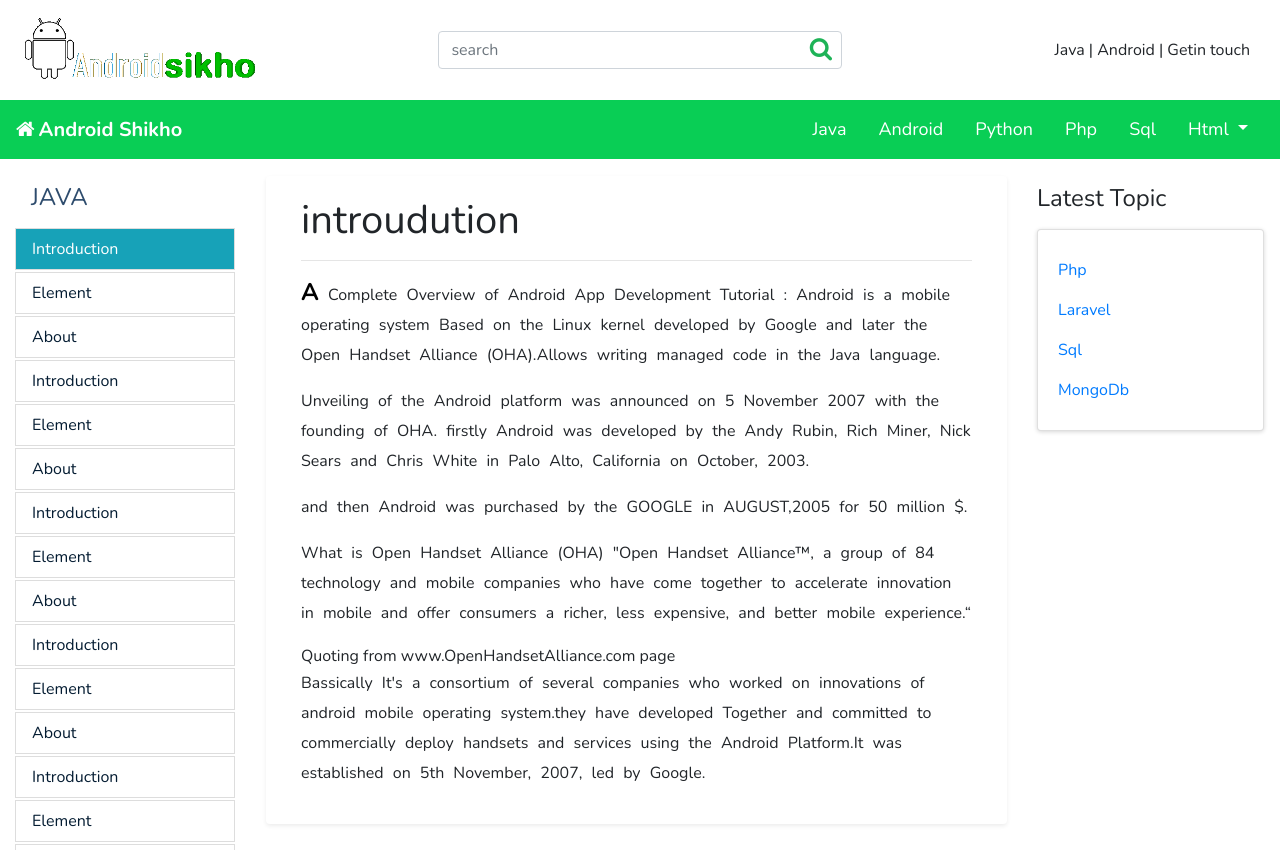
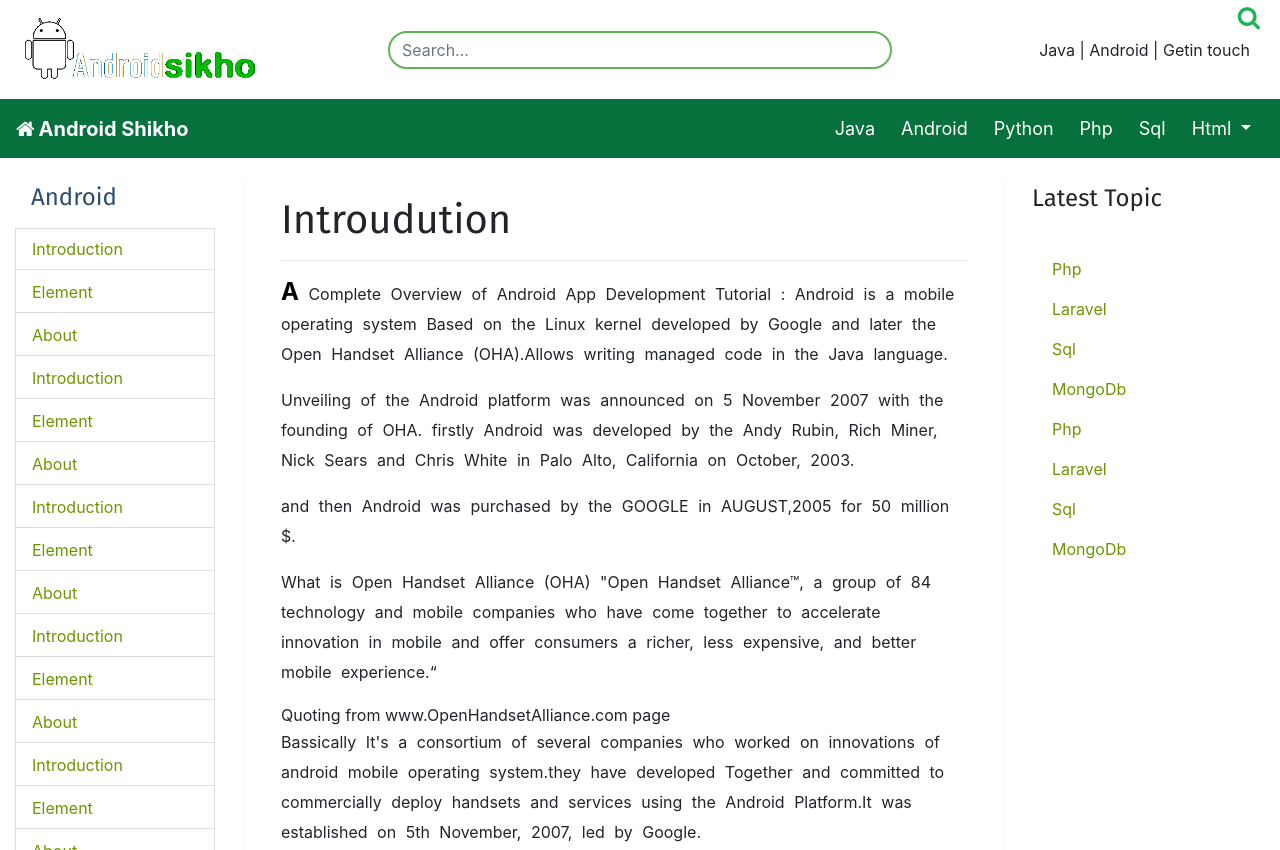
Before and after one commit to prabhat081/androidSikho, a plain HTML site: page index.html in a window 1280 px wide. Shown: the top 850 px of the page. Drawn offline with nearby package versions, Linux system fonts and the light colour scheme.

Commit message:
fully responsive chage

```diff
--- a/css/style.css
+++ b/css/style.css
@@ -1,17 +1,23 @@
-@import url('https://fonts.googleapis.com/css2?family=Nunito:ital,wght@0,300;0,400;0,700;1,500&display=swap');
+@import url('https://fonts.googleapis.com/css2?family=Fira+Sans&family=Source+Code+Pro:wght@300&display=swap');
+@import url('https://fonts.googleapis.com/css2?family=Montserrat:wght@300&display=swap');
+@import url('https://fonts.googleapis.com/css2?family=Roboto:wght@300&display=swap');
 *{
 	padding: 0;
 	margin: 0;
 	box-sizing: border-box;
-	font-family: 'Nunito', sans-serif;
 }
 *:focus{
 	outline: none !important;
 	box-shadow: none !important;
 }
+h1,h2,h3,h4,h5{
+	font-family: 'Fira Sans', sans-serif;
+	font-weight: bold;
+}
 body{
 	overflow-x: hidden;
 }
+/* start top header coding */
 .top-header{
 	width: 100%;
 	display: flex;
@@ -29,31 +35,34 @@ body{
 }
 .search-box{
 	width: 40%;
+	margin: 0 auto;
 	position: relative;
 }
-.search-box input{
-	margin: 0 auto !important;
-}
 .search-icon{
-	position:absolute;
+	position:fixed;
 	top:5px;
-	right: 60px;
+	right: 20px;
 	cursor: pointer;
 	color: #1eb357;
 	font-size: 24px;
 }
-
+.search-box input{
+	border-radius: 50px !important;
+	border:none !important;
+	border: 2px solid #5FB457 !important;
+}
 .right-box{
 	width: 30%;
 	text-align: right;
 	padding: 0px 20px;
 }
-.search-box input{
-	width: 500px;
-}
+
+/* end top header coding */
+
+/* start navbar coding */
 nav{
-	background: #09ce55!important;
-	margin-top: 100px !important;
+	background: #06713D!important;
+	margin-top: 99px !important;
 	position: relative;
 }
 .dropdown-menu{
@@ -69,8 +78,7 @@ nav{
 }
 nav .nav-link{
 	color: white !important;
-	margin: 0px 8px;
-	font-weight: 300;
+	margin: 0px 5px;
 	font-size: 18px;
 	transition: 0.5s;
 }
@@ -81,44 +89,74 @@ nav .nav-link{
 nav .nav-link:hover{
 	color: #FF3C41 !important;
 }
+
+/* end navbar coding */
+
+/* start main content coding */
 .main{
 	display: flex;
 	margin-top: 160px;
+	position: relative;
 }
 .menu-left{
-	min-width: 250px;
+	min-width: 200px;
 	padding: 15px;
 	width: 250px;
-	height: 100vh;
-	overflow-y: scroll;
+	height: auto;
 	background: #fff;
 	transition: 0.5s;
 }
 #menu-icon{
 	position: fixed;
-	top: 310px;
-	left: 0px;
-	font-size: 18px;
+	top: 360px;
+	left:0px;
+	font-size: 24px;
 	background: #09ce55;
-	padding: 10px 15px;
+	padding: 5px 12px;
+	font-weight: bold;
 	color: #fff;
 	cursor: pointer;
 	display: none;
 	z-index: 100;
 }
-
+.menu-left ul{
+	border: 1px solid #ddd;
+}
 .menu-left .nav-item{
 	border: none !important;
 	margin-bottom: 2px !important;
-	border: 1px solid #ddd !important;
+	border-bottom: 1px solid #ddd !important;
 }
 .menu-left .nav-link{
-	color: #041C32;
+	color: #6C9600;
 	transition: 0.5s;
 }
-.menu-left .nav-link:hover{
-	color: #30D46F;
+
+.menu-content{
+	width: 90%;
+	overflow-x: hidden;
 }
+.menu-left h4{
+	color:#2E4C6D;
+}
+.menu-content p{
+	line-height: 30px;
+	word-spacing: 5px;
+}
+.first-letter{
+	color:black;
+	font-size: 24px;
+	font-weight: 700;
+}
+.menu-right ul{
+	border:none !important;
+}
+.menu-right ul li a{
+	color: #6C9600;
+}
+
+/* end main content coding */
+
 /* scroll bar  */
 .menu-left::-webkit-scrollbar-track{
 	box-shadow: inset 0 0 6px rgba(0,0,0,0.3);
@@ -135,77 +173,15 @@ nav .nav-link:hover{
 	box-shadow: inset 0 0 6px rgba(0,0,0,.3);
 	background-color: #ddd;
 }
-.menu-content{
-	width: 90%;
-	overflow-x: hidden;
-}
-.menu-left h4{
-	color:#2E4C6D;
-}
-.menu-content p{
-	line-height: 30px;
-	word-spacing: 5px;
-}
-.first-letter{
-	color:black;
-	font-size: 24px;
-	font-weight: 700;
-}
-@media only screen and (max-width:768px){
-	.menu-content{
-		width:100%;
-	}
 
-	#menu-icon{
-		display: block;
-	}
-	.menu-left{
-		position: fixed;
-		min-width: 0px;
-		padding: 0px;
-		width: 0px;
-		z-index: 1;
-		width: 0px;
-	}
-	.search-icon{
-		right: 200px;
-	}
+/* end scrollbar coding */
 
-}
-@media only screen and (min-width:992px){
-	.search-box input{
-		width: 80%;
-	}
-	.search-icon{
-		right: 60px;
-	}
-}
-@media only screen and (max-width:425px){
-	.search-icon{
-		right: 20px;
-	}
-}
-
-@media only screen and (max-width:600px){
-	.search-icon{
-		right: 30px;
-	}
-}
-.side-navlink .nav-link{
- 	color: black;
-	 margin: 0;
-	 padding: 5px 10px;
-}
-.side-navlink h4{
-	font-weight: 700;
-	font-size: 30px;
-}
-
+/* start footer coding */
 footer{
 	width: 100%;
 	height: auto;
-	/* background: #040303; */
-	background: #060606;
+	background: #0c0c0c;
+	font-family: 'Source Code Pro', monospace;
 }
 footer h4{
 	color: honeydew;
@@ -222,8 +198,8 @@ footer .nav-link{
 	color: #BFBFBF;
 	transition: 0.5s;
 }
-footer .nav-link:hover{
-	color: #FF3C41 !important;
+.nav-link:hover{
+	color: #f1484e !important;
 }
 footer i{
 	color: #fff;
@@ -259,8 +235,9 @@ footer i{
 	color: #fff;
 }
 
+/* end footer coding */
 
-/* responsive coding */
+/* start responsive coding */
 
 @media only screen and (max-width: 768px){
 	nav{
@@ -284,10 +261,26 @@ footer i{
 		padding: 15px 0px;
 		text-align: center;
 	}
-	.search-box input{
-		width: 370px;
-	}
 	.main{
 		margin-top: 285px !important;
 	}
+	.menu-content{
+		width:100%;
+	}
+
+	#menu-icon{
+		display: block;
+	}
+	.menu-left{
+		overflow-y: scroll;
+		position: fixed;
+		min-width: 0px;
+		height: 100vh;
+		padding: 0px;
+		width: 0px;
+		z-index: 1;
+		width: 0px;
+	}
 }
+
+/* end responsive coding */
--- a/index.html
+++ b/index.html
@@ -21,7 +21,7 @@
 				<a href="#"><img src="images/logomain.png" alt="" width="250"></a>
 			</div>
 			<div class="search-box">
-				<input type="text" class="form-control" placeholder="search">
+				<input type="text" class="form-control" placeholder="Search...">
 				<i class="fa fa-search search-icon"></i>
 			</div>
 
@@ -77,10 +77,10 @@
 		<section class="main" >
 			<i class="fa fa-angle-right" id="menu-icon"></i>
 			<div class="menu-left" id="menu-left">
-				<h4 class="py-2 px-3">JAVA</h4>
+				<h4 class="py-2 px-3">Android</h4>
 				<ul class="nav flex-column">
-					<li class="nav-item bg-info">
-					  <a  data-toggle="tab" class="nav-link active text-white" href="#intro">Introduction</a>
+					<li class="nav-item">
+					  <a  data-toggle="tab" class="nav-link active" href="#intro">Introduction</a>
 					</li>
 					<li class="nav-item">
 					  <a class="nav-link"  data-toggle="tab" href="#element">Element</a>
@@ -161,7 +161,7 @@
 							<!-- Tab panes -->
 								<div class="tab-content">
 									<div class="tab-pane container active" id="intro">
-										<h1>introudution</h1><hr>
+										<h1>Introudution</h1><hr>
 										<p><span class="first-letter">A</span> Complete Overview of Android App Development Tutorial :
 										Android is a  mobile operating system Based on the Linux kernel developed
 										by Google and later the Open Handset Alliance  (OHA).Allows writing managed code in the Java language.</p>
@@ -188,16 +188,21 @@
 						</div>
 					</div>
 					<div class="col-md-3">
+						<div class="menu-right">
 							<h4 class="py-2">Latest Topic</h4>
-						<div class="card" style="box-shadow: rgba(0, 0, 0, 0.16) 0px 1px 4px;">
 								<div class="card-body">
 									<ul class="navbar-nav flex-cloumn">
 										<li class="nav-item"><a href="#" class="nav-link">Php</a></li>
 										<li class="nav-item"><a href="#" class="nav-link">Laravel</a></li>
 										<li class="nav-item"><a href="#" class="nav-link">Sql</a></li>
 										<li class="nav-item"><a href="#" class="nav-link">MongoDb</a></li>
+										<li class="nav-item"><a href="#" class="nav-link">Php</a></li>
+										<li class="nav-item"><a href="#" class="nav-link">Laravel</a></li>
+										<li class="nav-item"><a href="#" class="nav-link">Sql</a></li>
+										<li class="nav-item"><a href="#" class="nav-link">MongoDb</a></li>
 									</ul>
 								</div>
+
 						</div>
 					</div>
 				</div>
@@ -229,7 +234,7 @@
 					<p>Email : abc@gmail.com</p>
 					<p>Mobile : +91 95959595</p>
 				</address>
-				<h5 class="p-0 m">Social Links</h5>
+				<h5 class="p-0 m text-light">Social Links</h5>
 				<div class="social-box">
 					<div class="social-icon">
 						<i class="fa fa-facebook"></i>
@@ -248,8 +253,8 @@
 		</div>
 	</div>
 	<hr>
-	<div class="text-center py-2" style="background-color: #040303;">
-		<p>@copyright 2021</p>
+	<div style="height: 40px;" class="d-flex justify-content-center align-items-center" style="background-color: #060606;">
+		<p><i class="fa fa-copyright"></i>Abhiandroid <i class="fa fa-heart" style="color: #FF3C41;"></i> 2021</p>
 	</div>
 </footer>
 
--- a/js/index.js
+++ b/js/index.js
@@ -20,9 +20,4 @@ $(document).ready(function(){
             $("#menu-left").css({width:'0px',padding:'0px'});
         });
     });
-
-    // window.onresize = function(){
-    //     let menu = document.querySelector("#menu-left");
-    //     console.log(menu);
-    // }
 });
```
Lines whose indentation alone changed are shown as unchanged.
